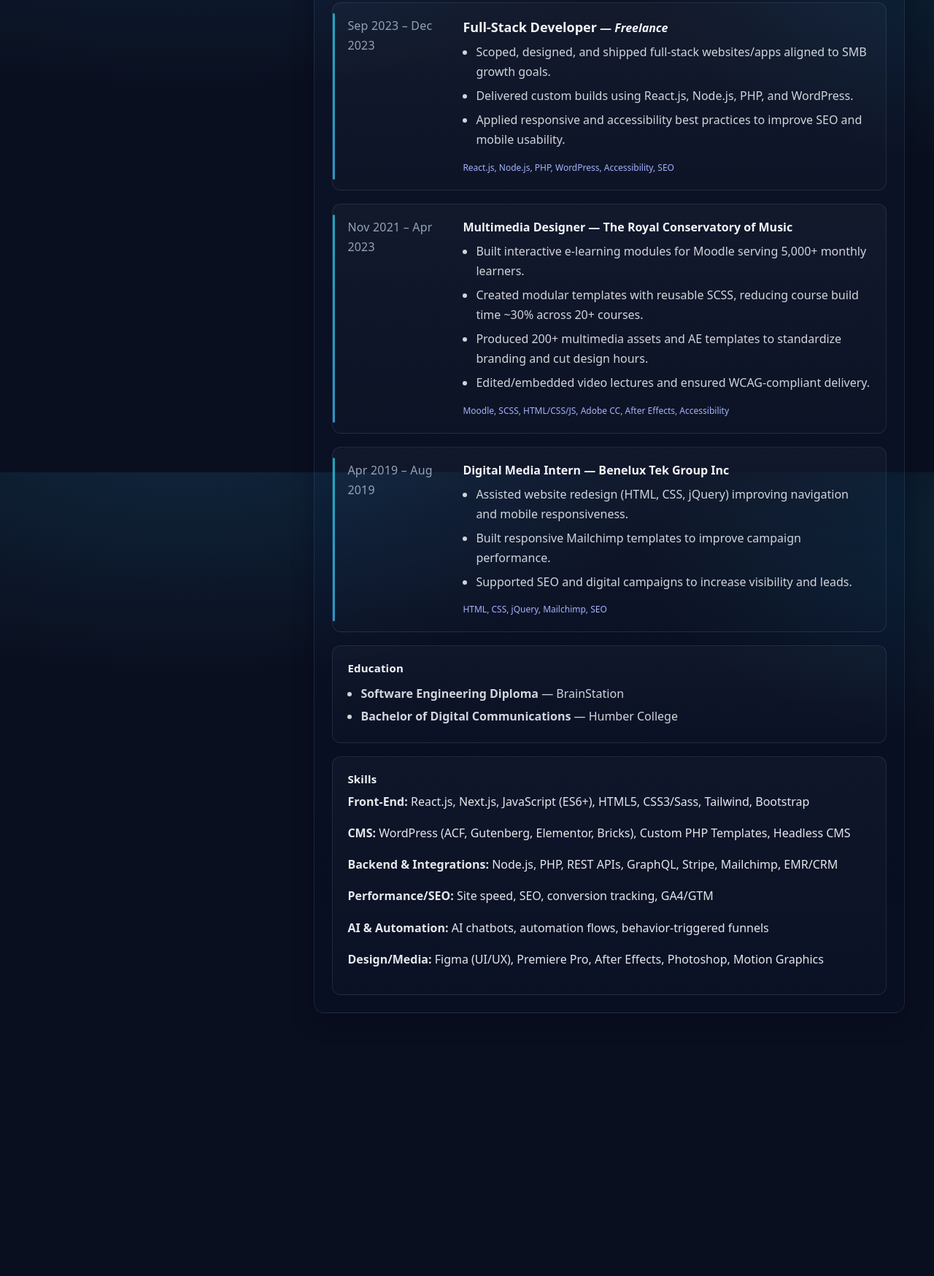
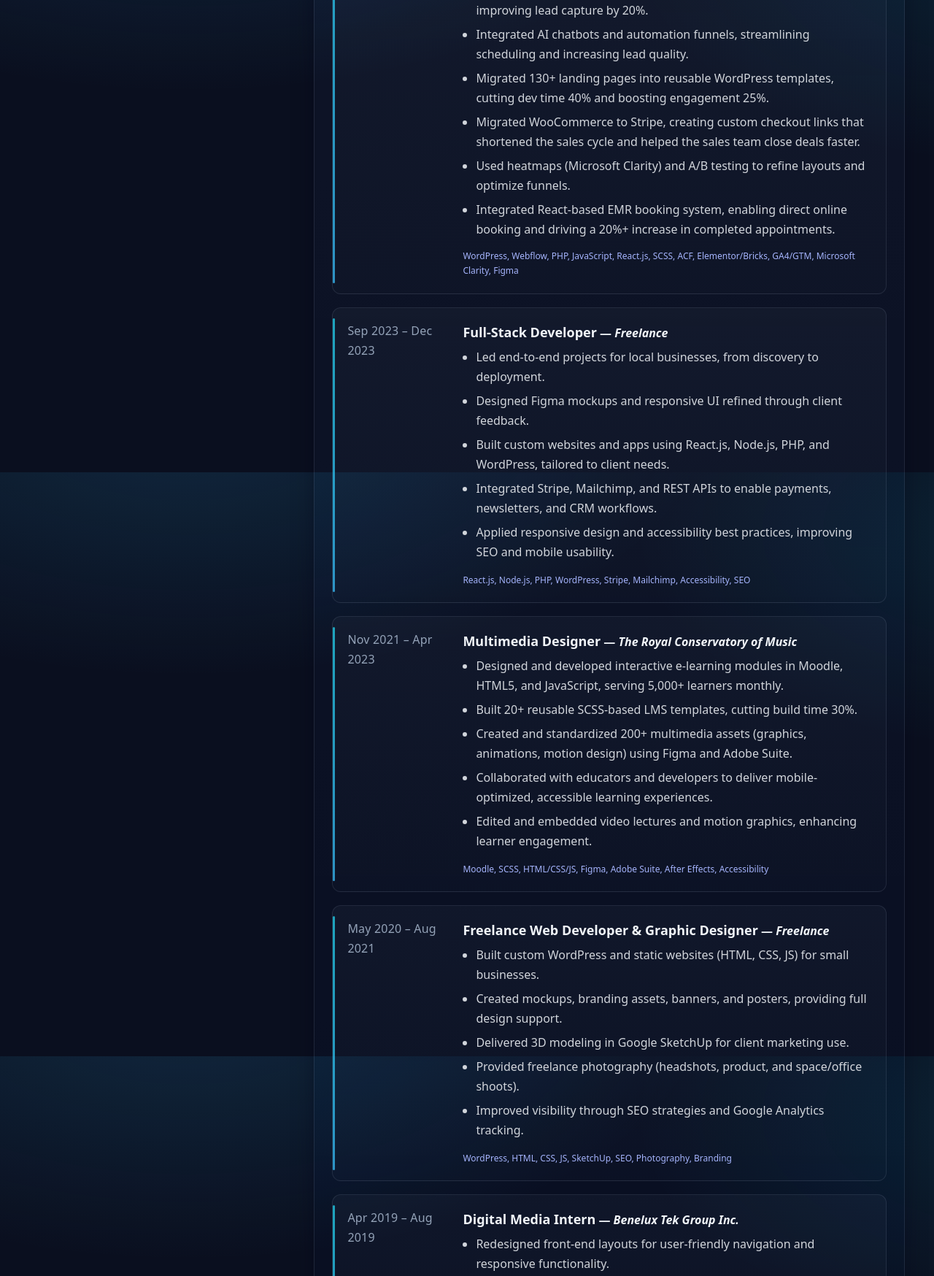
Before and after one commit to KappaTrooper/Resume, a plain HTML site: page index.html in a window 1280 px wide. Shown: the part 953-2701 px from the top of the page at 73% size. Before the commit the page ends 2389 px from the top, so only its background shows below. Drawn offline with Linux system fonts and the light colour scheme.

Commit message:
Updated experience points

```diff
--- a/index.html
+++ b/index.html
@@ -6,19 +6,18 @@
   <title>Resume — Ajay Singh</title>
   <link rel="stylesheet" href="stylesheet.css"/>
   <link rel="stylesheet" href="https://cdnjs.cloudflare.com/ajax/libs/font-awesome/6.5.0/css/all.min.css" />
-
 </head>
 <body>
   <div class="banner-wrapper">
     <div class="banner">
+      <!-- LEFT COLUMN -->
       <div class="left_banner">
         <div class="info">
           <h1 class="name">Ajay Singh</h1>
           <h2 class="title">UI/UX-Focused Web Developer — I don’t just build websites, I build measurable growth through design and code.</h2> <br>
-
         </div>
 
-
+        <!-- PDF DOWNLOAD BUTTON -->
         <div class="actions">
           <a
             class="btn btn-download"
@@ -32,11 +31,7 @@
           </a>
         </div>
 
-<div class="social">
-  <!-- your icon list here -->
-</div>
-
-
+        <!-- SOCIAL ICONS -->
         <div class="social">
           <ul>
             <li><a href="mailto:Contact@ajaysingh.ca"><i class="fa-solid fa-envelope"></i></a></li>
@@ -48,12 +43,25 @@
         </div>
       </div>
 
+      <!-- RIGHT COLUMN -->
       <div class="right_banner">
+        <!-- SUMMARY -->
         <div class="profile">
-          <h3>Profile</h3>
+          <h3>Summary</h3>
           <p>
-      I’m a Front-End Web Developer with 5+ years of experience blending UI/UX design and clean development to create responsive, conversion-driven websites. I work end-to-end — from designing mockups in Figma to coding production-ready builds in WordPress, React, and Webflow. My focus is on building fast, accessible, and scalable digital experiences that not only look great but also drive measurable growth for clients.
+            Front-End Web Developer with 5+ years of experience delivering conversion-driven websites, apps, and digital campaigns across healthcare, education, and SMBs. Skilled in UI/UX design, WordPress, React.js, and automation, I manage the full cycle from Figma mockups to production-ready builds. My mix of technical expertise and creative skills in motion graphics, branding, and multimedia allows me to craft digital experiences that drive measurable growth.
           </p>
+        </div>
+
+        <!-- CORE SKILLS -->
+        <div class="skills">
+          <h3>Core Skills</h3>
+          <p><strong>Front-End:</strong> React.js, Next.js, JavaScript, HTML5, CSS3/SCSS, Tailwind</p>
+          <p><strong>CMS:</strong> WordPress (ACF, Bricks, Elementor, Gutenberg), Webflow, PHP</p>
+          <p><strong>Design & UX:</strong> Figma, Adobe XD, Accessibility (WCAG 2.1), UX Research</p>
+          <p><strong>Marketing & SEO:</strong> GA4, GTM, Hotjar, Microsoft Clarity, SEO optimization</p>
+          <p><strong>Integrations:</strong> APIs, Stripe, Mailchimp, CRM/EMR systems, AI chatbots, automation flows</p>
+          <p><strong>Creative:</strong> Adobe Suite (Premiere Pro, After Effects, Photoshop), Motion Graphics, Photography</p>
         </div>
 
         <!-- EXPERIENCE -->
@@ -61,20 +69,22 @@
           <div class="job">
             <div class="job_date"><p>Dec 2023 – Present</p></div>
             <div class="job_info">
-              <div class="job_title"><p><span class="jobRole">Web Developer & Graphic Designer</span> — <span class="jobCompany">BoomerangFX</span></p></div>
+              <div class="job_title">
+                <p><span class="jobRole">Web Developer & Graphic Designer</span> — <span class="jobCompany">BoomerangFX</span></p>
+              </div>
               <div class="job_description">
                 <ul>
-                  <li>Built and launched 50+ custom WordPress sites (PHP, JS, SCSS, ACF, Bricks, Elementor) as conversion-focused clinic/med-spa platforms.</li>
-                  <li>Migrated 130+ Unbounce landing pages into WordPress with reusable template blocks, cutting build time ~40% and lifting engagement ~25%.</li>
-                  <li>Translated Figma to production (HTML5/CSS3/JS/PHP), ensuring responsive, accessible layouts.</li>
-                  <li>Integrated AI chatbots & automation for lead capture, scheduling, and behavior-triggered funnels; improved conversion rates and reduced manual admin.</li>
-                  <li>Connected GTM/GA4 to custom LMS & client sites for deep funnel analytics and course engagement tracking.</li>
-                  <li>Developed React features (booking flows, calculators, validation) with EMR/CRM integrations, improving online lead capture ~20%.</li>
-                  <li>Optimized performance (caching, lazy-load, minification) to reduce load times ~35% and improve SEO.</li>
-                  <li>Produced marketing videos/podcasts; scaled a show to 250K+ subscribers via production upgrades and paid ads.</li>
+                  <li>Led the full website lifecycle — discovery calls, Figma mockups, weekly client updates, and coded builds — upgrading outdated sites to boost revenue, clicks, and conversions.</li>
+                  <li>Built and launched 50+ custom WordPress & Webflow sites (PHP, ACF, Bricks, Elementor, JS/SCSS), delivering responsive, conversion-focused platforms.</li>
+                  <li>Designed and implemented custom components (ROI calculators, booking flows, dynamic layouts) integrated with CRM/EMR systems, improving lead capture by 20%.</li>
+                  <li>Integrated AI chatbots and automation funnels, streamlining scheduling and increasing lead quality.</li>
+                  <li>Migrated 130+ landing pages into reusable WordPress templates, cutting dev time 40% and boosting engagement 25%.</li>
+                  <li>Migrated WooCommerce to Stripe, creating custom checkout links that shortened the sales cycle and helped the sales team close deals faster.</li>
+                  <li>Used heatmaps (Microsoft Clarity) and A/B testing to refine layouts and optimize funnels.</li>
+                  <li>Integrated React-based EMR booking system, enabling direct online booking and driving a 20%+ increase in completed appointments.</li>
                 </ul>
               </div>
-              <div class="job_skills"><p>WordPress, PHP, JavaScript, React.js, SCSS, ACF, Elementor/Bricks, GA4/GTM, Figma</p></div>
+              <div class="job_skills"><p>WordPress, Webflow, PHP, JavaScript, React.js, SCSS, ACF, Elementor/Bricks, GA4/GTM, Microsoft Clarity, Figma</p></div>
             </div>
           </div>
         </div>
@@ -83,15 +93,19 @@
           <div class="job">
             <div class="job_date"><p>Sep 2023 – Dec 2023</p></div>
             <div class="job_info">
-              <div class="job_title"><p><span class="jobRole">Full-Stack Developer</span> — <span class="jobCompany">Freelance</span></p></div>
+              <div class="job_title">
+                <p><span class="jobRole">Full-Stack Developer</span> — <span class="jobCompany">Freelance</span></p>
+              </div>
               <div class="job_description">
                 <ul>
-                  <li>Scoped, designed, and shipped full-stack websites/apps aligned to SMB growth goals.</li>
-                  <li>Delivered custom builds using React.js, Node.js, PHP, and WordPress.</li>
-                  <li>Applied responsive and accessibility best practices to improve SEO and mobile usability.</li>
+                  <li>Led end-to-end projects for local businesses, from discovery to deployment.</li>
+                  <li>Designed Figma mockups and responsive UI refined through client feedback.</li>
+                  <li>Built custom websites and apps using React.js, Node.js, PHP, and WordPress, tailored to client needs.</li>
+                  <li>Integrated Stripe, Mailchimp, and REST APIs to enable payments, newsletters, and CRM workflows.</li>
+                  <li>Applied responsive design and accessibility best practices, improving SEO and mobile usability.</li>
                 </ul>
               </div>
-              <div class="job_skills"><p>React.js, Node.js, PHP, WordPress, Accessibility, SEO</p></div>
+              <div class="job_skills"><p>React.js, Node.js, PHP, WordPress, Stripe, Mailchimp, Accessibility, SEO</p></div>
             </div>
           </div>
         </div>
@@ -100,16 +114,40 @@
           <div class="job">
             <div class="job_date"><p>Nov 2021 – Apr 2023</p></div>
             <div class="job_info">
-              <div class="job_title"><p>Multimedia Designer — The Royal Conservatory of Music</p></div>
+              <div class="job_title">
+                <p><span class="jobRole">Multimedia Designer</span> — <span class="jobCompany">The Royal Conservatory of Music</span></p>
+              </div>
               <div class="job_description">
                 <ul>
-                  <li>Built interactive e-learning modules for Moodle serving 5,000+ monthly learners.</li>
-                  <li>Created modular templates with reusable SCSS, reducing course build time ~30% across 20+ courses.</li>
-                  <li>Produced 200+ multimedia assets and AE templates to standardize branding and cut design hours.</li>
-                  <li>Edited/embedded video lectures and ensured WCAG-compliant delivery.</li>
+                  <li>Designed and developed interactive e-learning modules in Moodle, HTML5, and JavaScript, serving 5,000+ learners monthly.</li>
+                  <li>Built 20+ reusable SCSS-based LMS templates, cutting build time 30%.</li>
+                  <li>Created and standardized 200+ multimedia assets (graphics, animations, motion design) using Figma and Adobe Suite.</li>
+                  <li>Collaborated with educators and developers to deliver mobile-optimized, accessible learning experiences.</li>
+                  <li>Edited and embedded video lectures and motion graphics, enhancing learner engagement.</li>
                 </ul>
               </div>
-              <div class="job_skills"><p>Moodle, SCSS, HTML/CSS/JS, Adobe CC, After Effects, Accessibility</p></div>
+              <div class="job_skills"><p>Moodle, SCSS, HTML/CSS/JS, Figma, Adobe Suite, After Effects, Accessibility</p></div>
+            </div>
+          </div>
+        </div>
+
+        <div class="experience">
+          <div class="job">
+            <div class="job_date"><p>May 2020 – Aug 2021</p></div>
+            <div class="job_info">
+              <div class="job_title">
+                <p><span class="jobRole">Freelance Web Developer & Graphic Designer</span> — <span class="jobCompany">Freelance</span></p>
+              </div>
+              <div class="job_description">
+                <ul>
+                  <li>Built custom WordPress and static websites (HTML, CSS, JS) for small businesses.</li>
+                  <li>Created mockups, branding assets, banners, and posters, providing full design support.</li>
+                  <li>Delivered 3D modeling in Google SketchUp for client marketing use.</li>
+                  <li>Provided freelance photography (headshots, product, and space/office shoots).</li>
+                  <li>Improved visibility through SEO strategies and Google Analytics tracking.</li>
+                </ul>
+              </div>
+              <div class="job_skills"><p>WordPress, HTML, CSS, JS, SketchUp, SEO, Photography, Branding</p></div>
             </div>
           </div>
         </div>
@@ -118,15 +156,18 @@
           <div class="job">
             <div class="job_date"><p>Apr 2019 – Aug 2019</p></div>
             <div class="job_info">
-              <div class="job_title"><p>Digital Media Intern — Benelux Tek Group Inc</p></div>
+              <div class="job_title">
+                <p><span class="jobRole">Digital Media Intern</span> — <span class="jobCompany">Benelux Tek Group Inc.</span></p>
+              </div>
               <div class="job_description">
                 <ul>
-                  <li>Assisted website redesign (HTML, CSS, jQuery) improving navigation and mobile responsiveness.</li>
-                  <li>Built responsive Mailchimp templates to improve campaign performance.</li>
-                  <li>Supported SEO and digital campaigns to increase visibility and leads.</li>
+                  <li>Redesigned front-end layouts for user-friendly navigation and responsive functionality.</li>
+                  <li>Built banner ads and reusable Mailchimp templates to support campaigns.</li>
+                  <li>Managed and automated social content scheduling with Hootsuite, boosting engagement.</li>
+                  <li>Applied SEO tools (SEMrush, Google Analytics) to refine strategy and improve search visibility.</li>
                 </ul>
               </div>
-              <div class="job_skills"><p>HTML, CSS, jQuery, Mailchimp, SEO</p></div>
+              <div class="job_skills"><p>HTML, CSS, jQuery, Mailchimp, Hootsuite, SEO, SEMrush, Google Analytics</p></div>
             </div>
           </div>
         </div>
@@ -135,26 +176,13 @@
         <div class="education">
           <h3>Education</h3>
           <ul>
-            <li><strong>Software Engineering Diploma</strong> — BrainStation</li>
-            <li><strong>Bachelor of Digital Communications</strong> — Humber College</li>
+            <li><strong>Diploma, Software Engineering</strong> — BrainStation</li>
+            <li><strong>Bachelor’s Degree, Digital Communications</strong> — Humber College</li>
           </ul>
-        </div>
-
-        <!-- OPTIONAL: SKILLS (add CSS to style if you want this block displayed like others) -->
-        <div class="skills">
-          <h3>Skills</h3>
-          <p><strong>Front-End:</strong> React.js, Next.js, JavaScript (ES6+), HTML5, CSS3/Sass, Tailwind, Bootstrap</p>
-          <p><strong>CMS:</strong> WordPress (ACF, Gutenberg, Elementor, Bricks), Custom PHP Templates, Headless CMS</p>
-          <p><strong>Backend & Integrations:</strong> Node.js, PHP, REST APIs, GraphQL, Stripe, Mailchimp, EMR/CRM</p>
-          <p><strong>Performance/SEO:</strong> Site speed, SEO, conversion tracking, GA4/GTM</p>
-          <p><strong>AI & Automation:</strong> AI chatbots, automation flows, behavior-triggered funnels</p>
-          <p><strong>Design/Media:</strong> Figma (UI/UX), Premiere Pro, After Effects, Photoshop, Motion Graphics</p>
         </div>
       </div>
     </div>
   </div>
 </body>
-
 <script src="script.js" type="text/javascript"></script>
-
 </html>
--- a/stylesheet.css
+++ b/stylesheet.css
@@ -259,6 +259,7 @@ a:hover { text-decoration: underline; }
 
 .jobCompany {
   font-style: italic;
+  font-weight: 600;
 }
 .job_description ul{
   margin: .25rem 0 .6rem;
```
Lines whose indentation alone changed are shown as unchanged.
